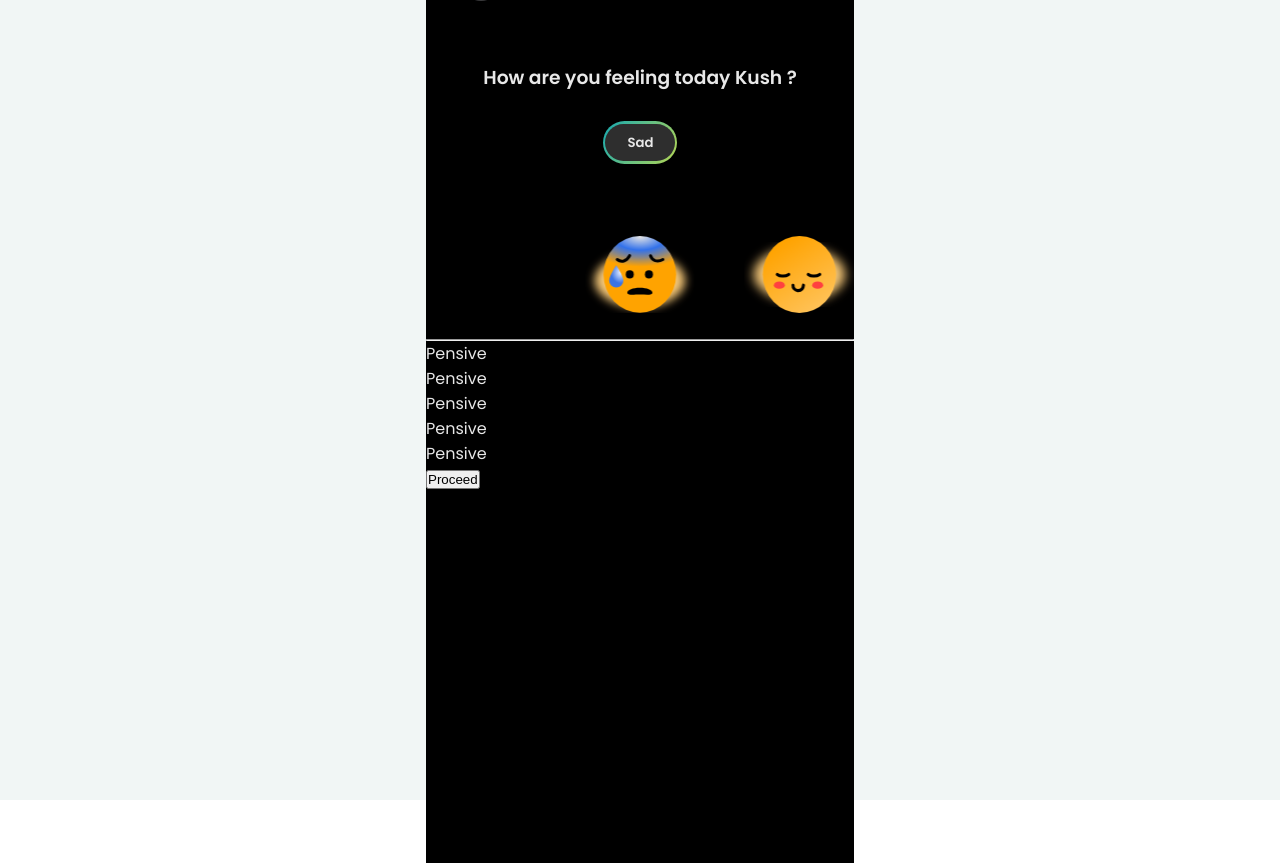
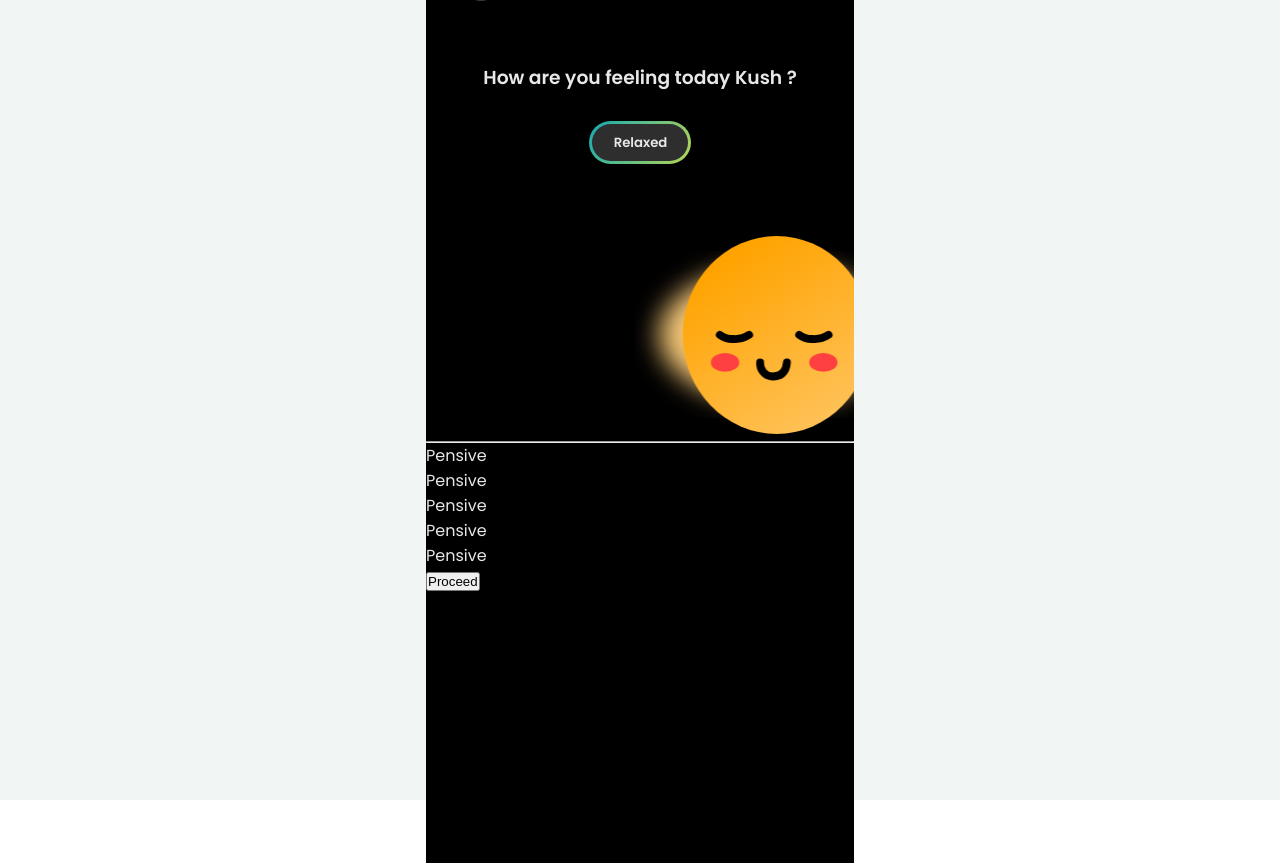
Before and after one commit to kush-x7/mindpeers-mood-tracker, a React (Vite) app: page / in a window 1280 px wide. Built offline with nearby package versions, Linux system fonts and the light colour scheme.

Commit message:
add: mood change on emoji change functionality

```diff
--- a/src/App.tsx
+++ b/src/App.tsx
@@ -1,4 +1,5 @@
 // import reactLogo from "./assets/Artboard 1.svg";
+import { useState } from "react";
 import "./App.css";
 import CurrentMood from "./components/CurrentMood/CurrentMood";
 import EmojiSelector from "./components/EmojiSelector/Emoji-selector";
@@ -6,6 +7,7 @@ import MoodSelector from "./components/MoodSelector/MoodSelector";
 import Navbar from "./components/Navbar/Navbar";
 
 function App() {
+  const [displayMood, setDisplayMood] = useState<string>("");
   return (
     <>
       <main className="container">
@@ -14,9 +16,9 @@ function App() {
 
           <h3 className="welcome-message">How are you feeling today Kush ?</h3>
 
-          <CurrentMood displayText="Sad" />
+          <CurrentMood displayText={displayMood} />
 
-          <EmojiSelector />
+          <EmojiSelector setDisplayMood={setDisplayMood} />
 
           <hr />
 
--- a/src/assets/index.ts
+++ b/src/assets/index.ts
@@ -8,14 +8,134 @@ import emoji8 from "./Artboard 8.svg";
 import emoji9 from "./Artboard 9.svg";
 
 const emojisList = [
-  { id: 1, icon: emoji1, name: "Anxious and worried" },
-  { id: 2, icon: emoji2, name: "Relaxed" },
-  { id: 3, icon: emoji3, name: "Unhappy" },
-  { id: 4, icon: emoji4, name: "Angry" },
-  { id: 5, icon: emoji5, name: "Annoyed" },
-  { id: 6, icon: emoji6, name: "Very Excited" },
-  { id: 8, icon: emoji8, name: "Nauseated" },
-  { id: 9, icon: emoji9, name: "In Love" },
+  {
+    id: 2,
+    icon: emoji2,
+    name: "Relaxed",
+    feelingsList: [
+      "Content",
+      "At peace",
+      "Laid-back",
+      "Unhurried",
+      "Comfortable",
+      "Relaxed",
+      "Easygoing",
+      "Unstressed",
+      "Chill",
+    ],
+  },
+  {
+    id: 1,
+    icon: emoji1,
+    name: "Anxious and worried",
+    feelingsList: [
+      "Nervous",
+      "Anxious",
+      "Tense",
+      "Stressed",
+      "Worried",
+      "Apprehensive",
+      "Panicked",
+      "Agitated",
+      "Fretful",
+    ],
+  },
+  {
+    id: 3,
+    icon: emoji3,
+    name: "Unhappy",
+    feelingsList: [
+      "Sad",
+      "Unhappy",
+      "Depressed",
+      "Down",
+      "Glum",
+      "Despondent",
+      "Disheartened",
+      "Miserable",
+      "Melancholic",
+    ],
+  },
+  {
+    id: 9,
+    icon: emoji9,
+    name: "In Love",
+    feelingsList: [
+      "Loved",
+      "Adored",
+      "Enamored",
+      "Admired",
+      "Cherished",
+      "Devoted",
+      "Affectionate",
+      "Passionate",
+      "Fond",
+    ],
+  },
+  {
+    id: 4,
+    icon: emoji4,
+    name: "Angry",
+    feelingsList: [
+      "Furious",
+      "Angry",
+      "Irritated",
+      "Annoyed",
+      "Frustrated",
+      "Mad",
+      "Infuriated",
+      "Exasperated",
+      "Enraged",
+    ],
+  },
+  {
+    id: 5,
+    icon: emoji5,
+    name: "Annoyed",
+    feelingsList: [
+      "Irritated",
+      "Annoyed",
+      "Frustrated",
+      "Exasperated",
+      "Infuriated",
+      "Irked",
+      "Bored",
+      "Peeved",
+      "Resentful",
+    ],
+  },
+  {
+    id: 6,
+    icon: emoji6,
+    name: "Very Excited",
+    feelingsList: [
+      "Thrilled",
+      "Excited",
+      "Eager",
+      "Enthusiastic",
+      "Delighted",
+      "Overjoyed",
+      "Elated",
+      "Gleeful",
+      "Jubilant",
+    ],
+  },
+  {
+    id: 8,
+    icon: emoji8,
+    name: "Nauseated",
+    feelingsList: [
+      "Queasy",
+      "Nauseated",
+      "Sick",
+      "Ill",
+      "Upset",
+      "Faint",
+      "Dizzy",
+      "Unwell",
+      "Grim",
+    ],
+  },
 ];
 
 export default emojisList;
--- a/src/components/CurrentMood/CurrentMood.tsx
+++ b/src/components/CurrentMood/CurrentMood.tsx
@@ -7,9 +7,11 @@ interface CurrentMoodProps {
 const CurrentMood = ({ displayText }: CurrentMoodProps) => {
   return (
     <div className="mood-display ">
-      <div className="current-mood">
-        <h5 className="mood-text">{displayText}</h5>
-      </div>
+      {displayText && (
+        <div className="current-mood">
+          <h5 className="mood-text">{displayText}</h5>
+        </div>
+      )}
     </div>
   );
 };
--- a/src/components/CurrentMood/currentMood.css
+++ b/src/components/CurrentMood/currentMood.css
@@ -15,5 +15,8 @@
   background-color: #2e2e2e;
   padding: 0.9rem 2.1rem 0.88rem 2.2rem;
   border-radius: 2.4rem;
-  /* font-size: 1.2rem; */
 }
+
+/* h5 {
+  transition: all 5.5s ease;
+} */
--- a/src/components/EmojiSelector/Emoji-selector.tsx
+++ b/src/components/EmojiSelector/Emoji-selector.tsx
@@ -1,22 +1,46 @@
 // Import Swiper styles
 import "swiper/css";
 import { Swiper, SwiperSlide } from "swiper/react";
+import "./emojiSelector.css";
 
 import emojisList from "../../assets";
+import { useEffect } from "react";
 
-const EmojiSelector = () => {
+interface EmojiSelectorProps {
+  setDisplayMood: (args: string) => void;
+}
+
+const EmojiSelector = ({ setDisplayMood }: EmojiSelectorProps) => {
+  const activeEmojiIndex = 0;
+
+  useEffect(() => {
+    setDisplayMood(emojisList[0].name);
+  }, []);
+
   return (
     <Swiper
       centeredSlides={true}
-      spaceBetween={50}
+      spaceBetween={200}
       slidesPerView={3}
-      onSlideChange={() => console.log("slide change")}
+      initialSlide={activeEmojiIndex}
+      // effect={"cube"}
+      // onSlideChangeEnd={(swiper) => {
+      //   console.log("Current SLide index " + swiper.activeIndex);
+      //   const displayMood = emojisList[swiper.activeIndex].name;
+      //   setDisplayMood(displayMood);
+      // }}
+      onSlideChange={(swiper) => {
+        console.log("Current SLide index " + swiper.activeIndex);
+        const displayMood = emojisList[swiper.activeIndex].name;
+        setDisplayMood(displayMood);
+        console.log(displayMood);
+      }}
       onSwiper={(swiper) => console.log(swiper)}
     >
       {emojisList.map((emoji) => {
         return (
           <SwiperSlide key={emoji.id}>
-            <img src={emoji.icon} alt={emoji.name} />
+            <img src={emoji.icon} alt={emoji.name} className="emoji" />
           </SwiperSlide>
         );
       })}
--- /dev/null
+++ b/src/components/EmojiSelector/emojiSelector.css
@@ -0,0 +1,3 @@
+.emoji {
+  height: 19.81rem;
+}
```
